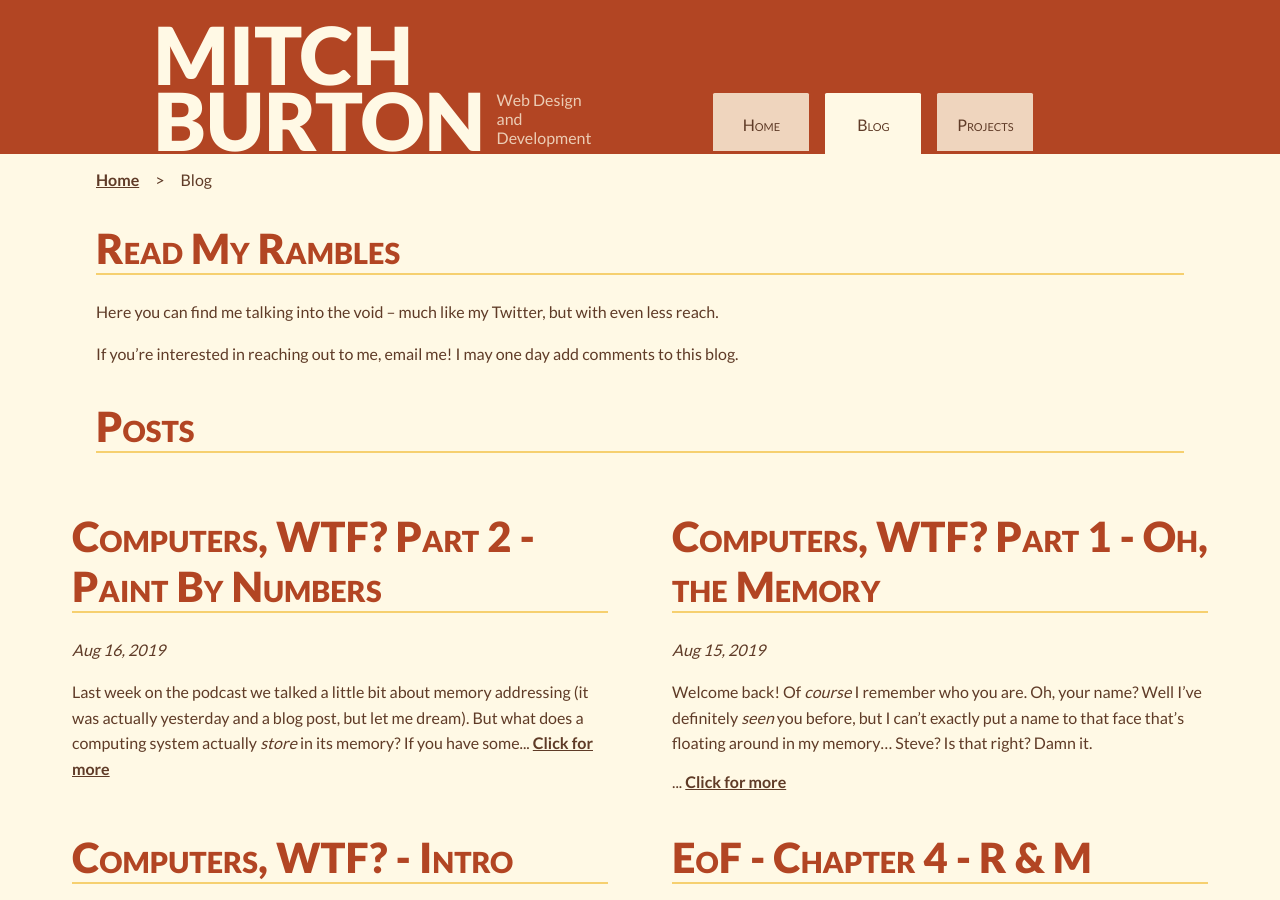
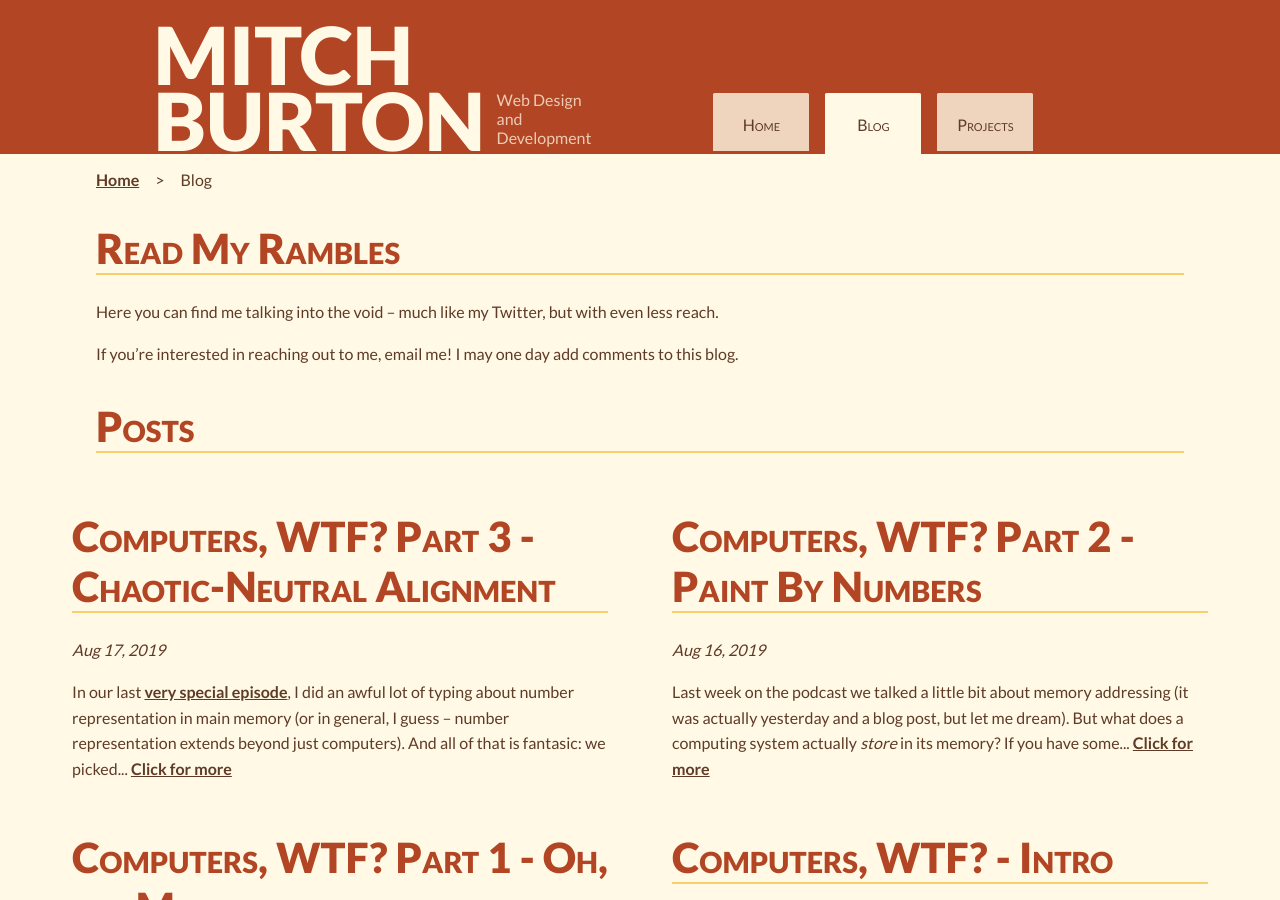
Before and after one commit to Perfect5th/perfect5th.github.io, a Jekyll site: the page built from posts.html, in a window 1280 px wide and 900 px high. Built offline with Jekyll 4.4.1, drawn with Linux system fonts in a browser that asks for light colours; some of the changed lines change nothing that is shown.

Commit message:
another post! I'm on fire (don't put me out).

```diff
--- a/_posts/2019-08-16-computers-wtf-2-numbers.md
+++ b/_posts/2019-08-16-computers-wtf-2-numbers.md
@@ -135,5 +135,6 @@ the byte at the given memory address – `0x01` – to get the one-byte
 representation.
 
 ### Chaotic-Neutral Address Alignment
-In our next campaign, we'll be tackling the dreaded byte-beast, the arbiter of
-overlapping data, the devourer of memory, and the shifter of bits!
+In our [next campaign]({{ site.baseurl }}{% post_url 2019-08-17-computers-wtf-3-alignment %}),
+we'll be tackling the dreaded byte-beast, the arbiter of overlapping data, the
+devourer of memory, and the shifter of bits!
--- /dev/null
+++ b/_posts/2019-08-17-computers-wtf-3-alignment.md
@@ -0,0 +1,168 @@
+---
+layout: post
+title: Computers, WTF? Part 3 - Chaotic-Neutral Alignment
+---
+In our last [very special episode]({{ site.baseurl }}{% post_url 2019-08-16-computers-wtf-2-numbers %}),
+I did an awful lot of typing about number representation in main memory (or in
+general, I guess – number representation extends beyond just computers). And
+all of that is fantasic: we picked up some jargon that we can use to impress
+our friends and confound our foes and conpress our foends. However, we can't
+just be throwing numbers into memory willy-nilly, similar to how you leave
+your laundry on that certain chair in your room. At some point, the messiness
+starts to give you problems (usually mold and general undateability).
+
+To make sure things stored in memory are tidy, and to increase the efficiency
+with which we can access things, we try our very best to maintain *alignment*.
+
+Imagine that you have one of those green LEGO sheets that are used for the
+base layer of many awesome and attractive LEGO<sup>&reg;</sup> projects. But
+for some reason (probably because you've died and gone to hell), all you have
+are those 2&times;2 square pieces that are flat on the top, and 4&times;2
+square pieces that are flat on top. Your task, given to you by glorious Satan
+himself, is to connect as many of these ridiculous pieces on the base board as
+you are able to (you are doing this as an unpaid internship to gain
+"experience").
+
+If you just start slapping flatties all over the place with no strategic
+approach, there's no way you'll optimize this properly, and Satan will
+probably mete out his harshest punishment on you – maintaining a legacy LAMP
+stack. If, instead, you place the larger pieces so that one or two smaller
+pieces can always fit around them, you begin to approach the concent of data
+alignment.
+
+### The Number of the Beast
+Let's apply what we've learned from the example above to storing data in
+memory. This is simpler, because we can think of memory as a one-dimensional
+list of memory addresses.
+
+If you have a good memory (pun, fuck, sorry!), then you'll remember that we
+have a few different size options when storing values in memory. I'm going to
+stick to the C names for these for reason that will never become apparent:
+`char` (1 byte), `short` (2 bytes), `int` (4 bytes), and `long` (8 bytes). In
+a toddler-ish manner, it should be obvious that 2 `chars` fit in a `short`,
+two `shorts` in an `int`, *etc*.
+
+If we restrict ourselves, and our memory, to only placing `ints` at memory
+addresses that are *aligned* to 4 bytes (those that end in `0x0`, `0x4`,
+`0x8`, and `0xc`), then we will always have room around them for other `ints`,
+and therefore room for multiple `chars` and `shorts`, or no room. Sometimes,
+we'll even have room for `longs`. This regularity also allows the System to
+arrange memory in **blocks** of known size, which simplifies memory reads and
+writes by using block numbers and offsets instead of always using absolute
+memory addresses.
+
+### It's Just a Shift to the Left...
+The above is pretty dry and honestly is not all that directly useful when
+you're more focused on building the next *big thing* or todo list app, so
+here's something that's probably just as useless but at least it has something
+to do with actual code: bitshifts!
+
+Bitshifts are a type of **bitwise operation**, which are spooky scary things
+you can do to the underlying binary representation of values to get new,
+(sometimes) different values! Of the various bitwise ops, I'm only going to
+talk about bitshifts right now, as they are somewhat related to number
+representation (not that the others aren't!) and I don't want to put too much
+on my plate just yet.
+
+Without any ado, here's some C (woot):
+
+    int main(void) {
+      int x = 6;
+      int y = x >> 1;
+      printf("y: %d\n", y);
+    }
+
+This outputs `y: 3`. What the hell did `>>` do to my `x`. It *appears* to have
+divided it by two, and that's true, but it's a little sneakier than all that:
+
+  * The binary representation of `int x` is `0b0110` (I've omitted the
+    leftmost 28 `0`-bits for cleanliness reasons)
+  * `<val> >> <int>` moves all the bits in `<val>` to the right `<int>`
+    places, so `0b0110 >> 1 == 0b0011`. Any bits that "fall off" the right
+    edge vanish.
+  * `0b0011` is the binary representation of the decimal value 3.
+
+So we've divided by two by moving everything over to the right once. This
+makes sense, because every "place" in a binary representation is worth two
+times the "place" to its right. Now let's go the other direction:
+
+    int main(void) {
+      int x = 6;
+      int y = x << 1;
+      printf("y: %d\n", y);
+    }
+
+This, predictably, prints `y: 12`. Shifting left one position multiplied the
+value of `x` by two. Let's do something one more time:
+
+    int main(void) {
+      int x = -6;
+      int y = x >> 1;
+      printf("y: %d\n", y);
+    }
+
+This prints `y: -3`, which is to be expected, considering shifting to the
+right once divides by two. However, is this really as obvious a thing to
+happen as it seems it should be?
+
+  * The hexadecimal representation of `int x` here is `0xfffffffa`. I've used
+    hex here to illustrate all of those leading `f`s. `0xf` in binary is
+    `0x1111`, so you can see that `0xfffffffa` has a whole bunch of leading
+    ones until we get to `a`. `0xa` is the hexadecimal representation of the
+    decimal value 10, and `0xa - 0xf - 0x1 == 10 - 15 - 1 == -6`. More on how
+    negatives are represented very shortly.
+  * `x >> 1 == 0xfffffffa >> 1 == 0xfffffffd`. What? Well, the last four
+    digits of the binary representation of `-6` are `0b1010` (with only ones
+    to the left of them). `0b1010 >> 1 == 0b1101 == 0xd` (the extra one comes
+    from all those extras to the left).
+  * `0xfffffffd` is the hexadecimal representation of the decimal value `-3`:
+    `0xd - 0xf - 0x1 == 13 - 15 - 1 == -3`
+
+Hopefully you can see that, when a value who's representation's *leftmost bit*
+is a one is shifted to the right, the "spaces" created on the left side are
+filled with ones. If the leftmost bit is a zero, then those spaces are filled
+with zeroes. This is called an **arithmetic shift**.
+
+Now, Java (and some other languages) also include a `>>>` operator that
+*forces* the spaces created at the left end to be filled with zeroes,
+regardless of the original value of the leftmost bit. This is called a
+**logical shift**, and not recognizing the difference can make you crazy, but
+it's the pelvic thrust that really drives you insane.
+
+Similarly, say we have a `char` of value `0xf1 == -15` and we decide that we'd
+rather have it as an `int`. That is, we **cast** it to type `int`:
+
+    char x = 0xf1;
+    int y = x;
+    printf("0x%x\n", y);
+
+This outputs `0xfffffff1`. The **expansion** from `char` to `int` pads the
+left side of the representation with ones, same as an arithmetic shift. If
+instead we had `char x = 0x01`, the output would be `0x00000001` (or just 0x1,
+as `printf` by default does not include leading zeroes, but trust me it's the
+longer version under the hood).
+
+#### P.S., Two's Complements
+*Many* Computing Systems use [two's complement](https://en.wikipedia.org/wiki/Two's_complement)
+to represent negative numbers. Here's a *real* brief explanation of the
+concept.
+
+For a **signed** version of a given representation, say, a `signed int` (the
+default for an `int` in many languages), the leftmost bit is called the
+**sign bit**. If the sign bit is a one, then the represented value is
+negative, if it's zero, it's positive. This is simple, on its own, but to make
+certain mathematical operations easier, we actually change the whole
+representation to get the negative version of a number, using the following
+steps:
+
+  * Take the positive representation of the number, say `0x00000005 == 5`
+  * "Flip" the bits (set all zeros to ones and all ones to zeros), which gives
+    us `0xfffffffa` (`0x5` is `0b0101`, so flipping it results in `0b1010`,
+    which is `0xa == 10`)
+  * Add one, giving us `0xfffffffb`, the two's complement representation of -5.
+
+### Let's Do the Time Warp Again
+Phew! That was a lot of stuff. I mean a *lot*, by my standards. But we made
+it! Next time, I'll introduce what the hell a CPU does, at a very basic level
+(I don't want to get bogged down in the details, CPUs are hella complicated!).
+Thanks for joining!
```
